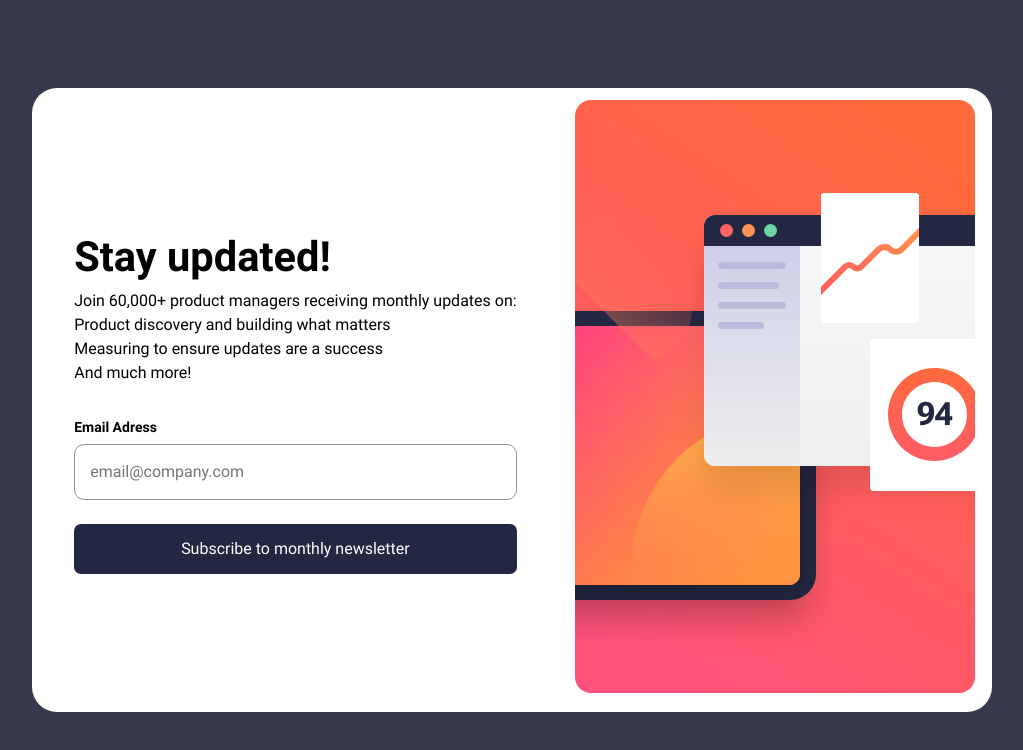
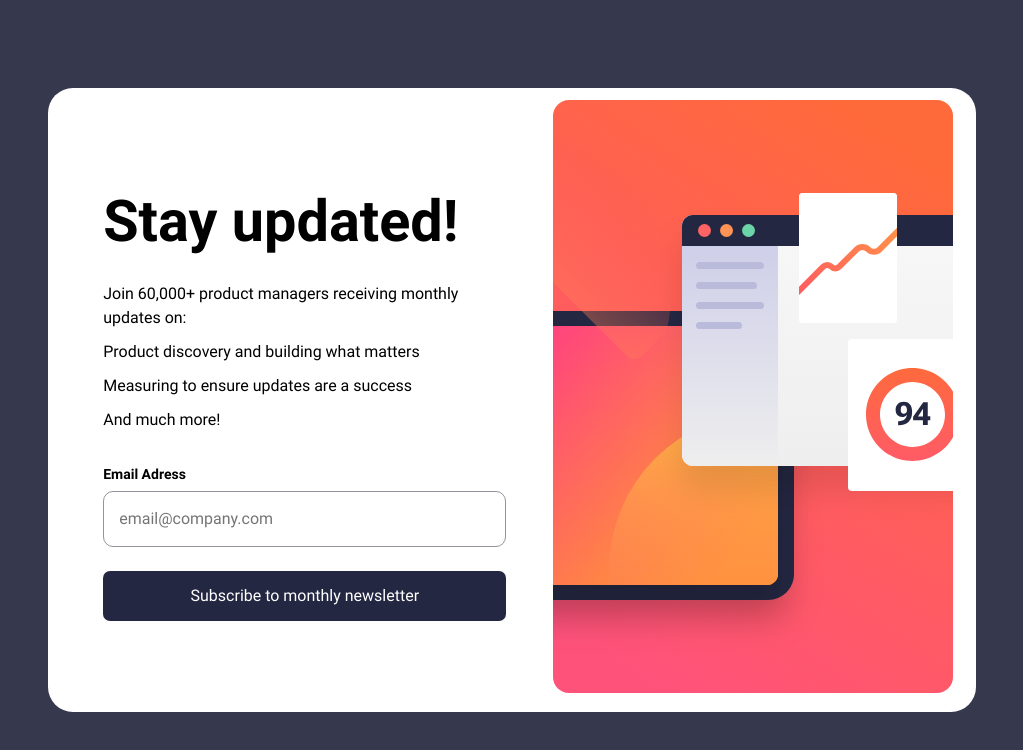
Before and after one commit to ViniciusIshikawa/Newsletter-sign-up-form-with-success-message, a plain HTML site: page index.html in a window 1280 px wide. Shown: the whole page, without its empty margins (128-1151 px from the left). Drawn offline with Linux system fonts and the light colour scheme.

Commit message:
adjustment of spaces between components

```diff
--- a/index.html
+++ b/index.html
@@ -13,7 +13,7 @@
         <article class="card__content">
             <section class="card__informations">
                 <h1>Stay updated!</h1>
-                <div>Join 60,000+ product managers receiving monthly updates on:</div>
+                <div class="card__informations__text">Join 60,000+ product managers receiving monthly updates on:</div>
                 <div>
                     <ul>
                         <li>Product discovery and building what matters</li>
--- a/style.css
+++ b/style.css
@@ -20,7 +20,7 @@
 
 h1 {
     font-family: var(--bold-font-family);
-    font-size: 2.6rem;
+    font-size: 3.6rem;
 }
 
 body {
@@ -39,7 +39,7 @@ body {
 .card {
     background-color: var(--white);
 
-    width: 60rem;
+    width: 58rem;
     height: 39rem;
 
     border-radius: 25px;
@@ -55,7 +55,16 @@ body {
 }
 
 .card__informations {
-    padding: 0 1.6rem 0 1.6rem;
+    width: 25.2rem;
+    margin-left: 2rem;
+
+    h1 {
+        margin-bottom: 1rem;
+    }
+
+    li {
+        margin-top: 10px;
+    }
 }
 
 .card__informations .card__form {
```
